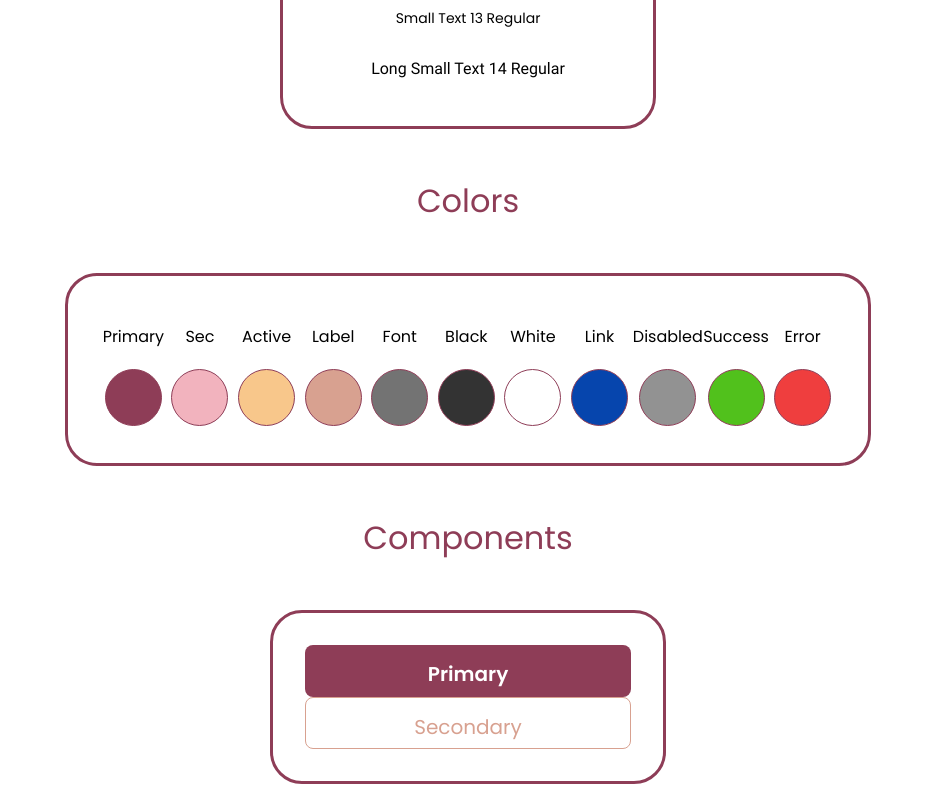
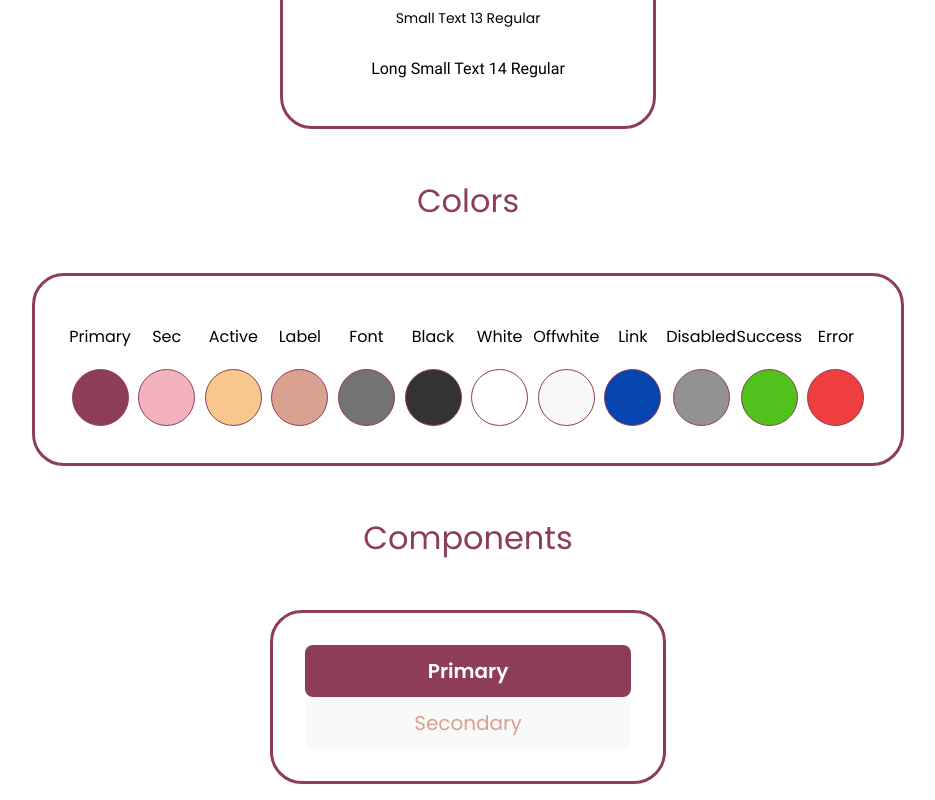
Before and after one commit to self-sg/beneficiary-pwa-nextjs, a Next.js app: page /styles in a window 1280 px wide. Shown: the part 769-1569 px from the top of the page, without its empty margins (172-1107 px from the left). Built offline with nearby package versions, Linux system fonts and the light colour scheme.

Commit message:
Update button to more accurately reflect mockup

```diff
--- a/components/Button.tsx
+++ b/components/Button.tsx
@@ -11,12 +11,14 @@ export default function Button(props: Props) {
   let textClassName = ''
   if (props.type === 'primary') {
     textClassName = 'text-m-sb'
-  } else {
+  } else if (props.type === 'secondary') {
     textClassName = 'text-m-r'
   }
   return (
     <button className={`${styles[props.type]}`} onClick={props.clickHandler}>
-      <span className={textClassName}>{props.text}</span>
+      <span className={`${textClassName} ${styles.buttonText}`}>
+        {props.text}
+      </span>
     </button>
   )
 }
--- a/pages/styles.tsx
+++ b/pages/styles.tsx
@@ -27,6 +27,7 @@ export default function Styles() {
         <ColorSwatch colorName="Font" colorVar="var(--accent-font)" />
         <ColorSwatch colorName="Black" colorVar="var(--accent-black)" />
         <ColorSwatch colorName="White" colorVar="var(--accent-White)" />
+        <ColorSwatch colorName="Offwhite" colorVar="var(--accent-offwhite)" />
         <ColorSwatch colorName="Link" colorVar="var(--accent-link)" />
         <ColorSwatch colorName="Disabled" colorVar="var(--accent-disabled)" />
         <ColorSwatch colorName="Success" colorVar="var(--accent-success)" />
--- a/styles/Button.module.css
+++ b/styles/Button.module.css
@@ -15,7 +15,11 @@
 
 .secondary {
   composes: button;
-  background-color: var(--accent-white);
+  background-color: var(--accent-offwhite);
   color: var(--accent-label);
-  border: 1px solid var(--accent-label);
+  /* border: 1px solid var(--accent-label); */
 }
+
+.buttonText {
+  line-height: 0;
+}
--- a/styles/globals.css
+++ b/styles/globals.css
@@ -62,6 +62,7 @@ a {
   --accent-label: #d8a190;
   --accent-font: #737373;
   --accent-black: #333333;
+  --accent-offwhite: #f9f9f9;
   --accent-white: #ffffff;
   --accent-link: #0645ad;
   --accent-disabled: #929292;
@@ -120,6 +121,13 @@ h4 {
   font-weight: var(--fw-regular);
 }
 
+.text-body-main-white {
+  font-family: 'Poppins', sans-serif;
+  font-size: var(--fs-20);
+  font-weight: var(--fw-regular);
+  color: var(--accent-white);
+}
+
 .text-m-r {
   font-family: 'Poppins', sans-serif;
   font-size: var(--fs-16);
```
